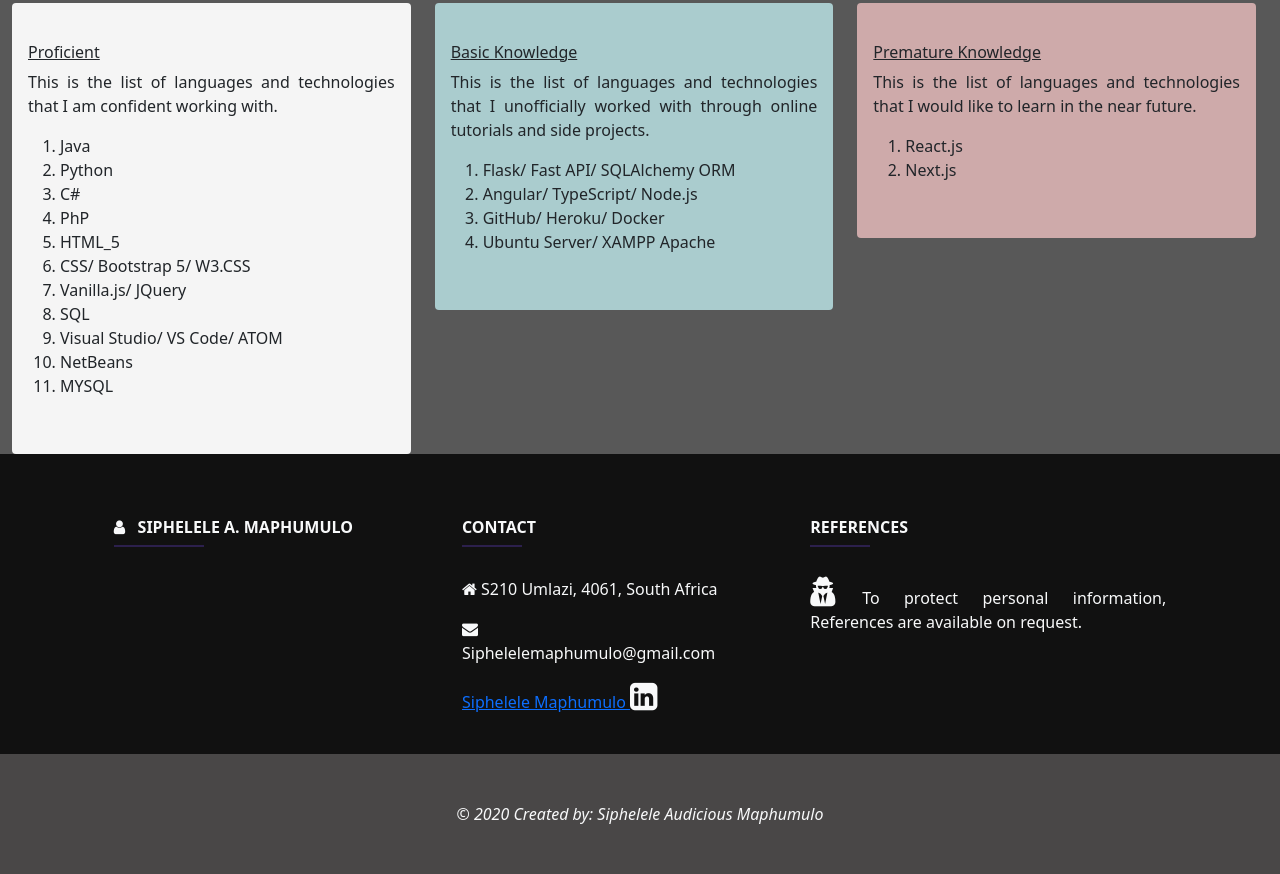
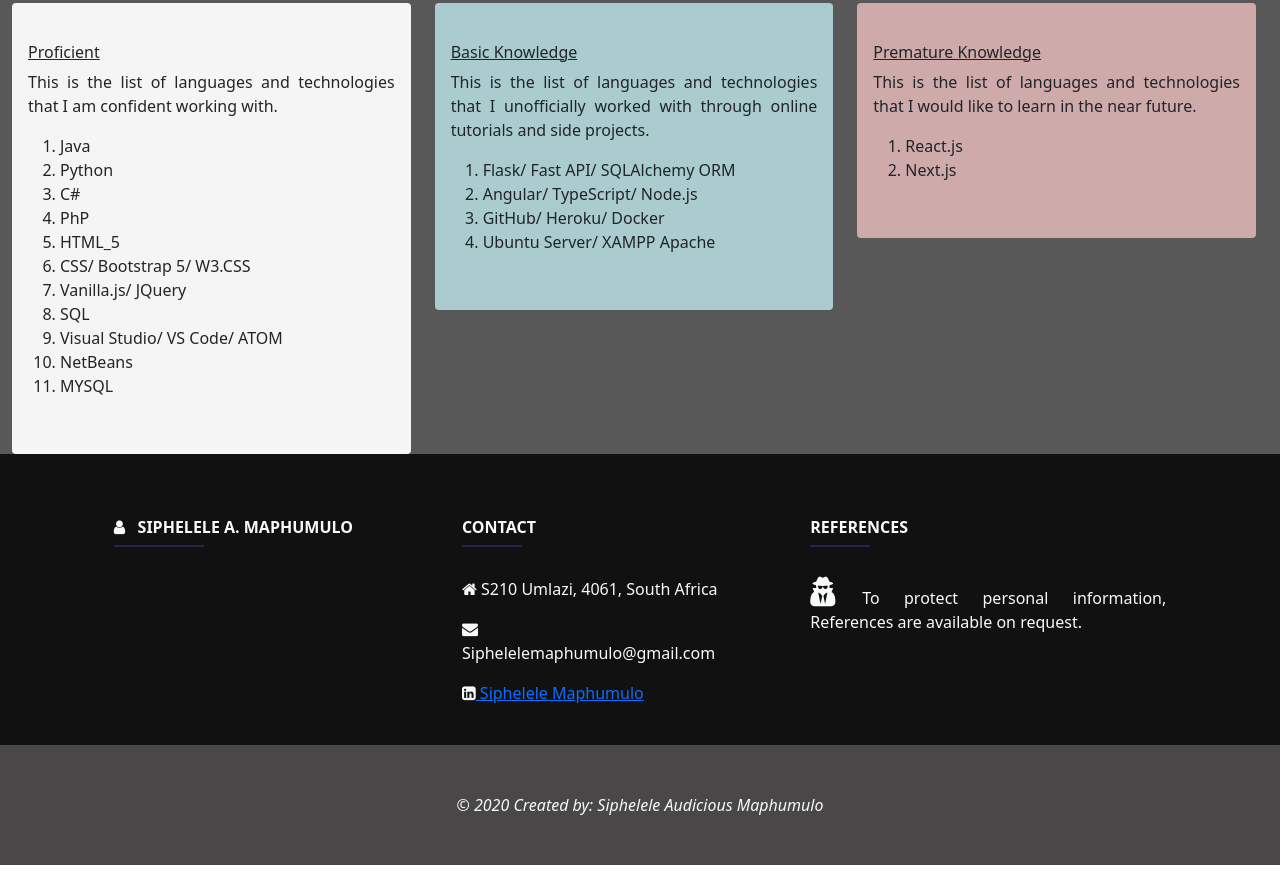
Before and after one commit to Siphelele-Maphumulo/Portfolio, a plain HTML site: page index.html in a window 1280 px wide. Shown: the part 1982-2856 px from the top of the page. Drawn offline with nearby package versions, Linux system fonts and the light colour scheme.

Commit message:
Update index.html

```diff
--- a/index.html
+++ b/index.html
@@ -361,11 +361,11 @@
                 <i class="fa fa-envelope mr-3"></i> Siphelelemaphumulo@gmail.com
               </p>
               <p>
-                <a
+                <i class="fa fa-linkedin-square mr-3"></i><a
                   href="https://www.linkedin.com/in/siphlelele-audacious-maphumulo-307a34185/"
                 >
                   Siphelele Maphumulo </a
-                ><i class="fa fa-linkedin-square fa-2x"></i>
+                >
               </p>
             </div>
             <div class="col-md-5 col-lg-4 col-xl-4 mx-auto mb-4">
```
